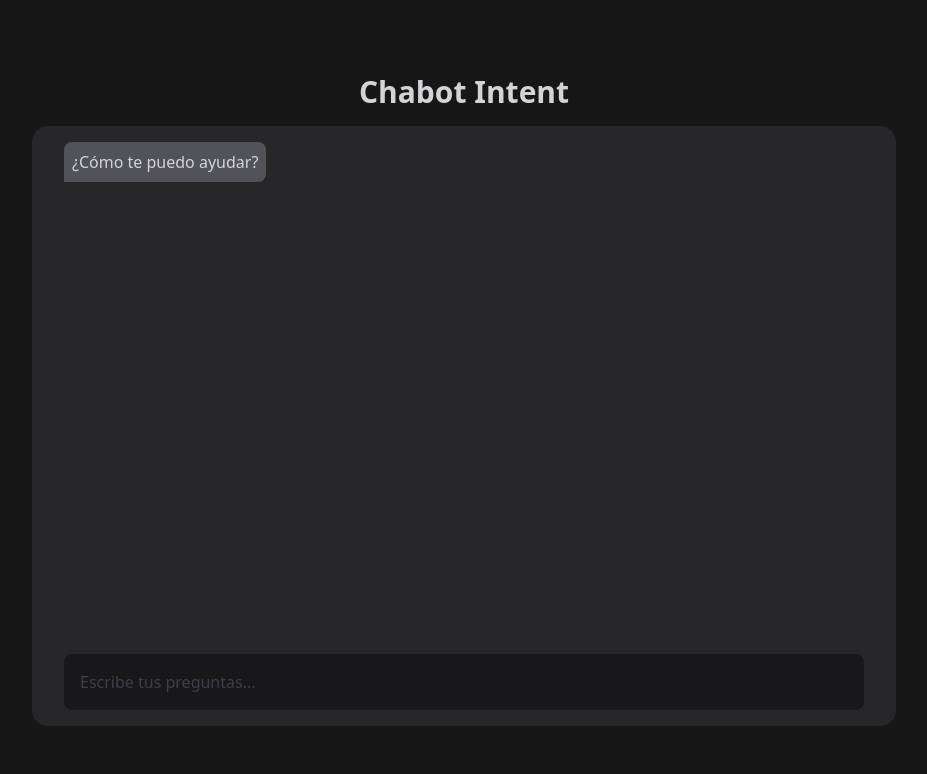
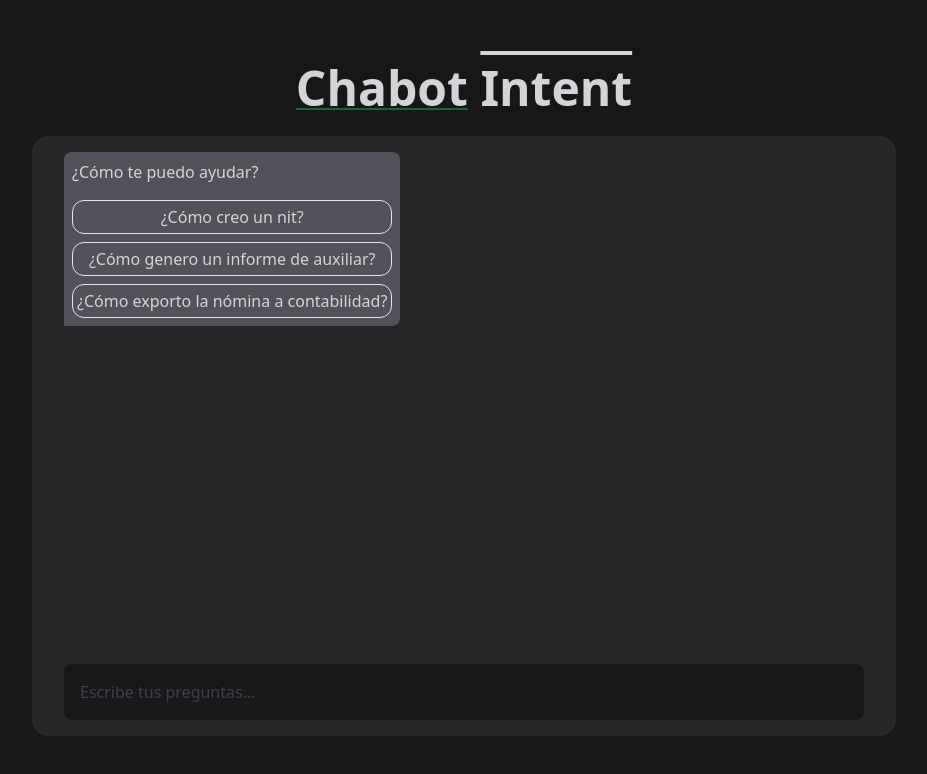
Before and after one commit to mateo-gomez/chatbot-intent, a Next.js app: page / in a window 1280 px wide. Shown: the top 774 px of the page, without its empty margins (176-1103 px from the left). Built offline with nearby package versions, Linux system fonts and the light colour scheme.

Commit message:
Add suggestions on initial message

```diff
--- a/src/components/Message.js
+++ b/src/components/Message.js
@@ -4,8 +4,9 @@ import YTVideo from "./YTVideo";
 export default function Message({
 	content,
 	video = "",
-	link = "",
+	options = [],
 	isUser = false,
+	onSelectOption,
 }) {
 	const classes = isUser
 		? "bg-green-800 rounded-br-none self-end"
@@ -29,6 +30,22 @@ export default function Message({
 				<div className={`flex flex-col gap-4 p-2 rounded-lg ${classes}`}>
 					<p>{text}</p>
 
+					{options.length ? (
+						<div className="flex flex-col gap-2">
+							{options.map((option, i) => {
+								return (
+									<button
+										className="border rounded-xl p-1 hover:opacity-80"
+										onClick={onSelectOption.bind(this, option)}
+										key={`option-${i}`}
+									>
+										{option}
+									</button>
+								);
+							})}
+						</div>
+					) : null}
+
 					{video ? (
 						<div className="aspect-video">
 							<YTVideo url={video} height="100%" width={"100%"} />
--- a/src/pages/index.js
+++ b/src/pages/index.js
@@ -3,7 +3,17 @@ import Message from "@/components/Message";
 import { useAskCohere } from "@/hooks/useAskCohere";
 import { useEffect, useRef, useState } from "react";
 
-const initialMessages = [{ content: "¿Cómo te puedo ayudar?", isUser: false }];
+const initialMessages = [
+	{
+		content: "¿Cómo te puedo ayudar?",
+		isUser: false,
+		options: [
+			"¿Cómo creo un nit?",
+			"¿Cómo genero un informe de auxiliar?",
+			"¿Cómo exporto la nómina a contabilidad?",
+		],
+	},
+];
 
 export default function Home() {
 	const messagesRef = useRef(null);
@@ -35,13 +45,26 @@ export default function Home() {
 		});
 	}, [messages]);
 
+	const handleSelectOption = async (prompt) => {
+		const iaMessage = await askCohere(prompt);
+
+		addMessage(iaMessage);
+	};
+
 	return (
-		<>
 		<div className="h-screen">
-				<main className="max-w-4xl min-w-[400px] p-4 m-auto w-md flex flex-col gap-4 h-full justify-center content-center">
-					<h1 className="text-3xl font-bold text-center">Chabot Intent</h1>
+			<main className="max-w-4xl min-w-[400px] p-4 m-auto w-md flex flex-col gap-6 h-full justify-center content-center">
+				<h1 className="text-5xl font-bold text-center ">
+					<span className=" underline decoration-green-800 decoration-from-font">
+						Chabot
+					</span>{" "}
+					<span className="overline">Intent</span>
+				</h1>
 
-					<div className="gap-2 p-4 flex flex-col h-5/6 sm:h-[600px] bg-zinc-800 rounded-2xl">
+				<div
+					className="gap-2 p-4 flex flex-col h-5/6 sm:h-[600px] bg-zinc-800 rounded-2xl"
+					id="main"
+				>
 					<div
 						ref={messagesRef}
 						className=" flex flex-col flex-1 overflow-auto gap-3"
@@ -52,6 +75,8 @@ export default function Home() {
 								video={message.video}
 								key={index}
 								isUser={message.isUser}
+								options={message.options}
+								onSelectOption={handleSelectOption}
 							/>
 						))}
 					</div>
@@ -66,6 +91,5 @@ export default function Home() {
 				</div>
 			</main>
 		</div>
-		</>
 	);
 }
```
Lines whose indentation alone changed are shown as unchanged.
